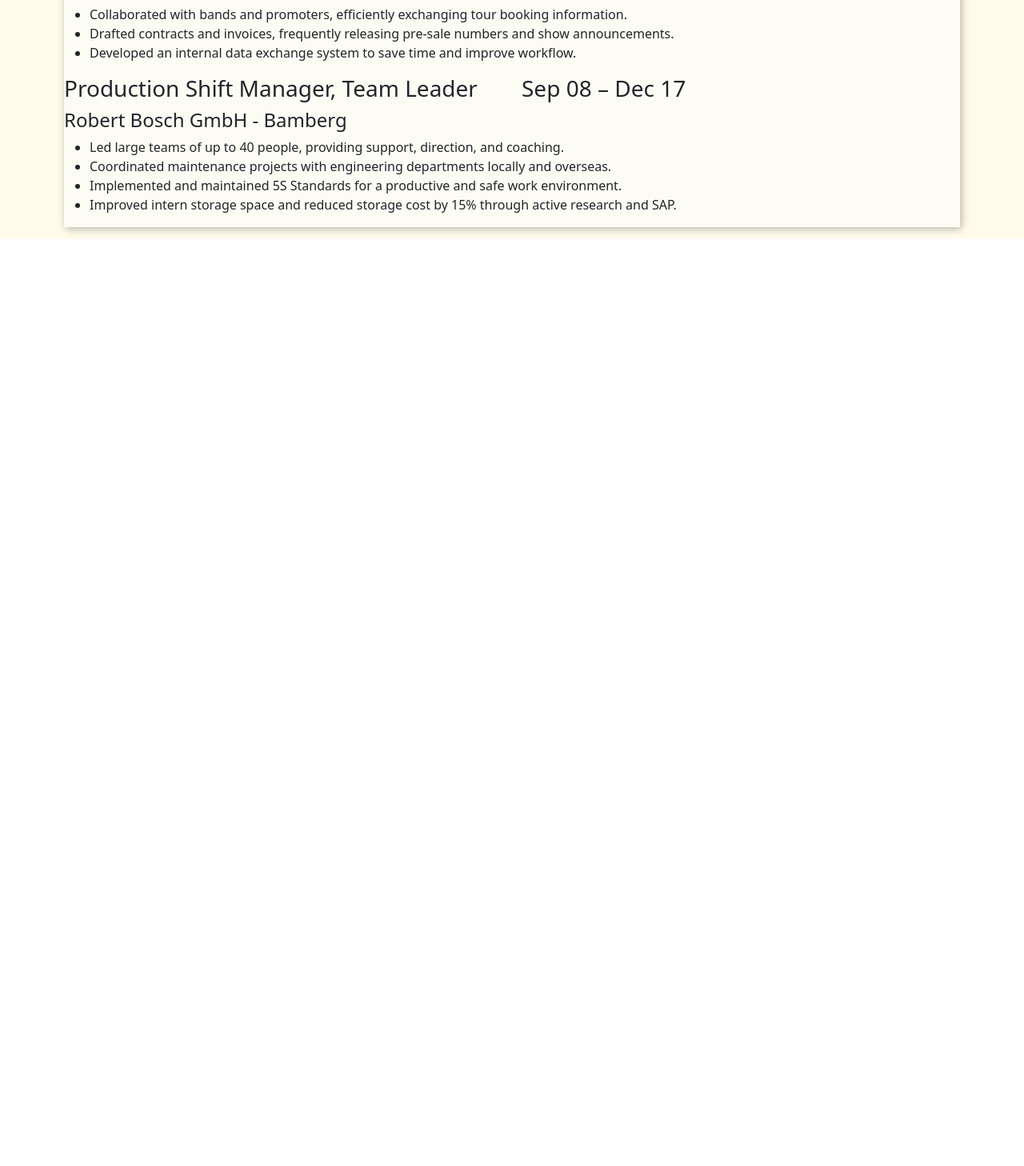
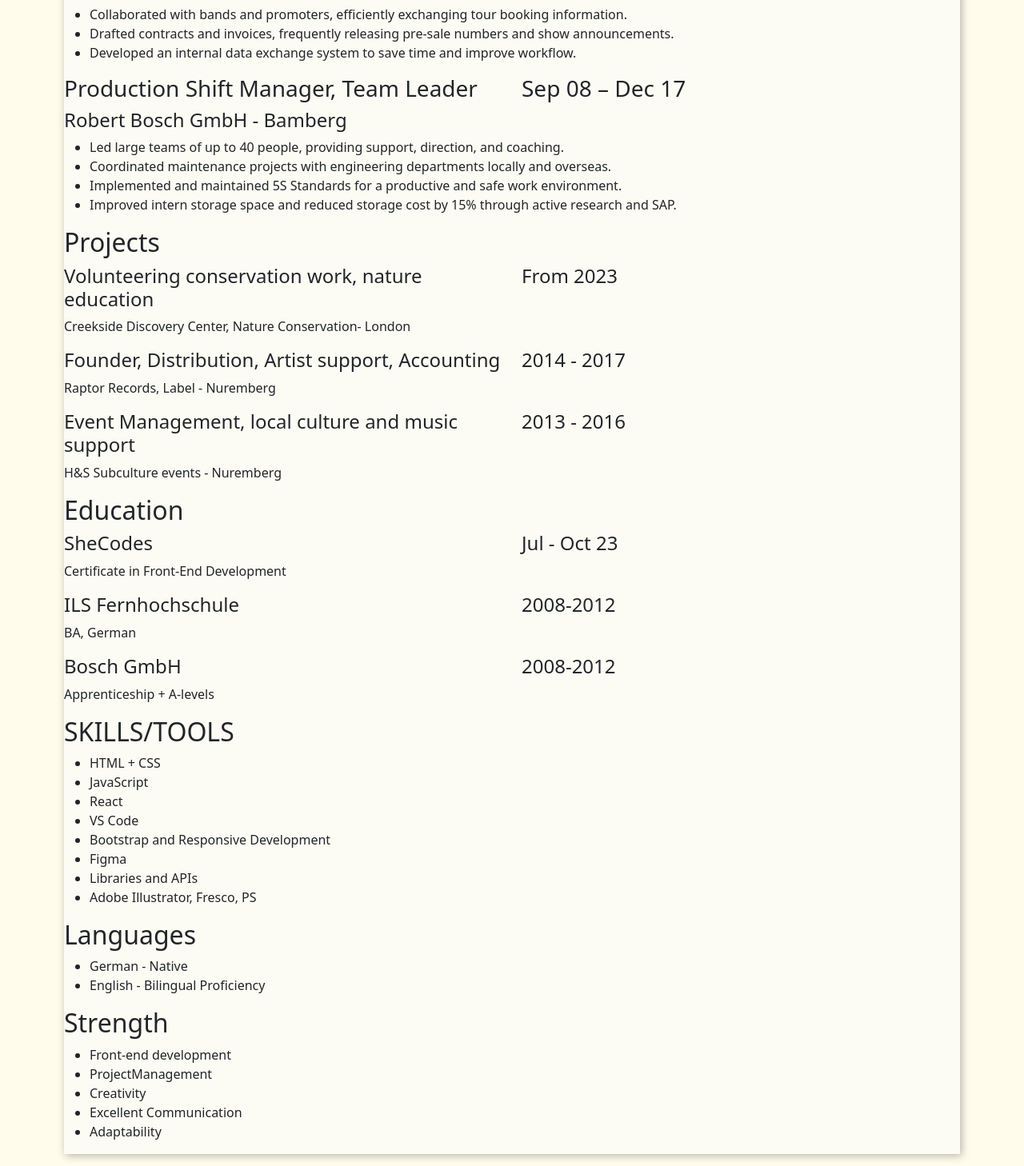
Before and after one commit to EvaNagengast/PersonalPortfolio, a React (Create React App) app: page /cv in a window 1280 px wide. Shown: the part 1069-2527 px from the top of the page at 80% size. Before the commit the page ends 1368 px from the top, so only its background shows below. Built offline with nearby package versions, Linux system fonts and the light colour scheme; a web font is replaced by a local one.

Commit message:
added cv and content to CV

```diff
--- a/src/pages/Cv.css
+++ b/src/pages/Cv.css
@@ -1,3 +1,4 @@
+/* CSS checked O unchecked X */
 .Cv {
   background-color: var(---base);
 }
@@ -14,12 +15,13 @@
   padding: 5px 10px;
   border: none;
   border-radius: 10px;
-  box-shadow: 2px 1px 5px 1px #4e59612f;
+  box-shadow: 2px 1px 5px 1px #141c213b;
   background-color: var(---basedark);
   font-size: 20px;
   font-weight: 100;
   letter-spacing: 2px;
   color: var(---base);
+  text-decoration: none;
   transition: all 0.4s ease;
 }
 .Cv .downloadbutton:hover {
--- a/src/pages/Cv.js
+++ b/src/pages/Cv.js
@@ -1,15 +1,16 @@
 import React from "react";
 import TypeIt from "typeit-react";
 import monoimage from "../media/monoimg.png";
+import pdf from "../media/evanagengastcv.pdf";
 import "./Cv.css";
 
 export default function Cv() {
   return (
     <div className="Cv">
       <div className="cvpage">
-        <button className="downloadbutton">
-          CLICK HERE TO DOWNLOAD MY FULL RESUME
-        </button>
+        <a href={pdf} className="downloadbutton">
+          CLICK HERE FOR A PDF OF MY FULL RESUME
+        </a>
         <main>
           <div className="row">
             <div className="col">
@@ -59,7 +60,6 @@ export default function Cv() {
               </div>
             </div>
           </div>
-
           <h2> Career Summary</h2>
           <div className="row">
             <div className="col">
@@ -194,6 +194,86 @@ export default function Cv() {
               </li>
             </ul>
           </p>
+          <h2>Projects</h2>
+          <div className="row">
+            <div className="col">
+              <h4> Volunteering conservation work, nature education </h4>
+            </div>
+            <div className="col">
+              <h4> From 2023 </h4>
+            </div>
+          </div>
+          <p>Creekside Discovery Center, Nature Conservation- London</p>
+          <div className="row">
+            <div className="col">
+              <h4> Founder, Distribution, Artist support, Accounting</h4>
+            </div>
+            <div className="col">
+              <h4> 2014 - 2017 </h4>
+            </div>
+          </div>
+          <p>Raptor Records, Label - Nuremberg</p>
+          <div className="row">
+            <div className="col">
+              <h4> Event Management, local culture and music support</h4>
+            </div>
+            <div className="col">
+              <h4> 2013 - 2016 </h4>
+            </div>
+          </div>
+          <p>H&S Subculture events - Nuremberg </p>
+          <h2> Education</h2>
+          <div className="row">
+            <div className="col">
+              <h4> SheCodes</h4>
+            </div>
+            <div className="col">
+              <h4>Jul - Oct 23 </h4>
+            </div>
+          </div>
+          <p>Certificate in Front-End Development</p>
+          <div className="row">
+            <div className="col">
+              <h4> ILS Fernhochschule</h4>
+            </div>
+            <div className="col">
+              <h4> 2008-2012 </h4>
+            </div>
+          </div>
+          <p>BA, German</p>
+          <div className="row">
+            <div className="col">
+              <h4> Bosch GmbH </h4>
+            </div>
+            <div className="col">
+              <h4> 2008-2012 </h4>
+            </div>
+          </div>
+          <p> Apprenticeship + A-levels</p>
+          <h2>SKILLS/TOOLS</h2>
+          <ul>
+            <li>HTML + CSS</li>
+            <li>JavaScript</li>
+
+            <li>React</li>
+            <li>VS Code </li>
+            <li>Bootstrap and Responsive Development </li>
+            <li>Figma</li>
+            <li>Libraries and APIs </li>
+            <li>Adobe Illustrator, Fresco, PS</li>
+          </ul>
+          <h2>Languages</h2>
+          <ul>
+            <li>German - Native </li>
+            <li>English - Bilingual Proficiency</li>
+          </ul>
+          <h2>Strength</h2>
+          <ul>
+            <li>Front-end development</li>
+            <li> ProjectManagement </li>
+            <li> Creativity </li>
+            <li>Excellent Communication</li> <li>Adaptability</li>
+          </ul>
         </main>
       </div>
     </div>
```
Also changed, not shown: 1 other file (tests, documents, lock files or other folders).
